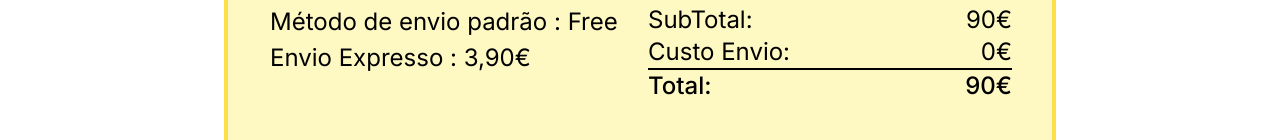
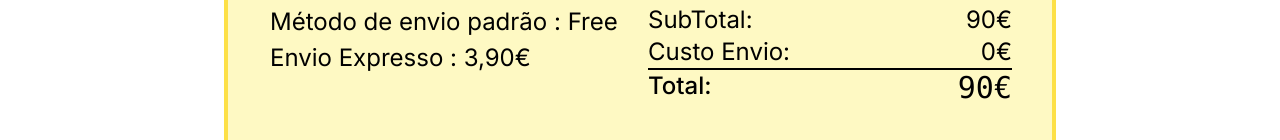
Before and after one commit to filipac271/Quack-, a Next.js app in the folder quack/: page /carrinho in a window 1280 px wide. Shown: the part 1974-2114 px from the top of the page. Built offline with nearby package versions, Linux system fonts and the light colour scheme.

Commit message:
Melhoria do carrinho

```diff
--- a/quack/app/carrinho/page.tsx
+++ b/quack/app/carrinho/page.tsx
@@ -1,7 +1,18 @@
 import Image from "next/image";
 import { carrinhoL} from "@/app/components/ListaProdutos";
 
+
 const Carrinho = () => {
+  const calcularPrecoTotal = () => {
+    let total = 0;
+    carrinhoL.forEach((produto) => {
+      total += produto.preco;
+    });
+    return total;
+  };
+
+  // Chame a função para obter o preço total
+  const precoTotal = calcularPrecoTotal();
   return (
     <main>
       <div className="flex justify-center ml-10 mt-10 font-serif text-6xl">Carrinho</div>
@@ -36,7 +47,7 @@ const Carrinho = () => {
                <div>Custo Envio:</div>
              </div>
              <div>
-                <div className = "flex justify-end">90€</div>
+                <div className = "flex justify-end">{precoTotal}€</div>
                 <div className = "flex justify-end">0€</div>
               </div>
            </div>
@@ -44,8 +55,8 @@ const Carrinho = () => {
             <div>
                <div className = "font-medium">Total:</div>
              </div>
-             <div>
-                <div className = "font-medium flex justify-end">90€</div>
+              <div>
+                 <h1 className="flex items-center justify-end font-mono text-3xl">{precoTotal}€</h1>
               </div>
            </div>
            <div className="cursor-pointer hover:shadow-2xl hover:shadow-gray-600 mt-10 mb-10 mr-10 rounded-xl bg-yellow-600 font-semibold text-2xl font-mono text-white flex justify-center ">Checkout</div>
--- a/quack/app/components/ListaProdutos.tsx
+++ b/quack/app/components/ListaProdutos.tsx
@@ -58,12 +58,12 @@ import PatoVermelho from "@/Images/PatoVermelho.png"
 
 
 const carrinhoL = [
-    { nome: "Pato Batman", preco: "15€", imagem: PatoBatman },
-    { nome: "Pato Batman Cinza", preco: "15€", imagem: PatoBatmanCinza },
-    { nome: "Pato Homem de Ferro", preco: "15€", imagem: PatoHomemFerro },
-    { nome: "Pato Hulk", preco: "15€", imagem: PatoHulk },
-    { nome: "Pato SpiderMan", preco: "15€", imagem: PatoSpiderMan },
-    { nome: "Pato SuperHomem", preco: "15€", imagem: PatoSuperHomem },
+    { nome: "Pato Batman", preco: 15, imagem: PatoBatman },
+    { nome: "Pato Batman Cinza", preco: 15, imagem: PatoBatmanCinza },
+    { nome: "Pato Homem de Ferro", preco: 15, imagem: PatoHomemFerro },
+    { nome: "Pato Hulk", preco: 15, imagem: PatoHulk },
+    { nome: "Pato SpiderMan", preco: 15, imagem: PatoSpiderMan },
+    { nome: "Pato SuperHomem", preco: 15, imagem: PatoSuperHomem },
    ]
 
 const tendencias = [
```
